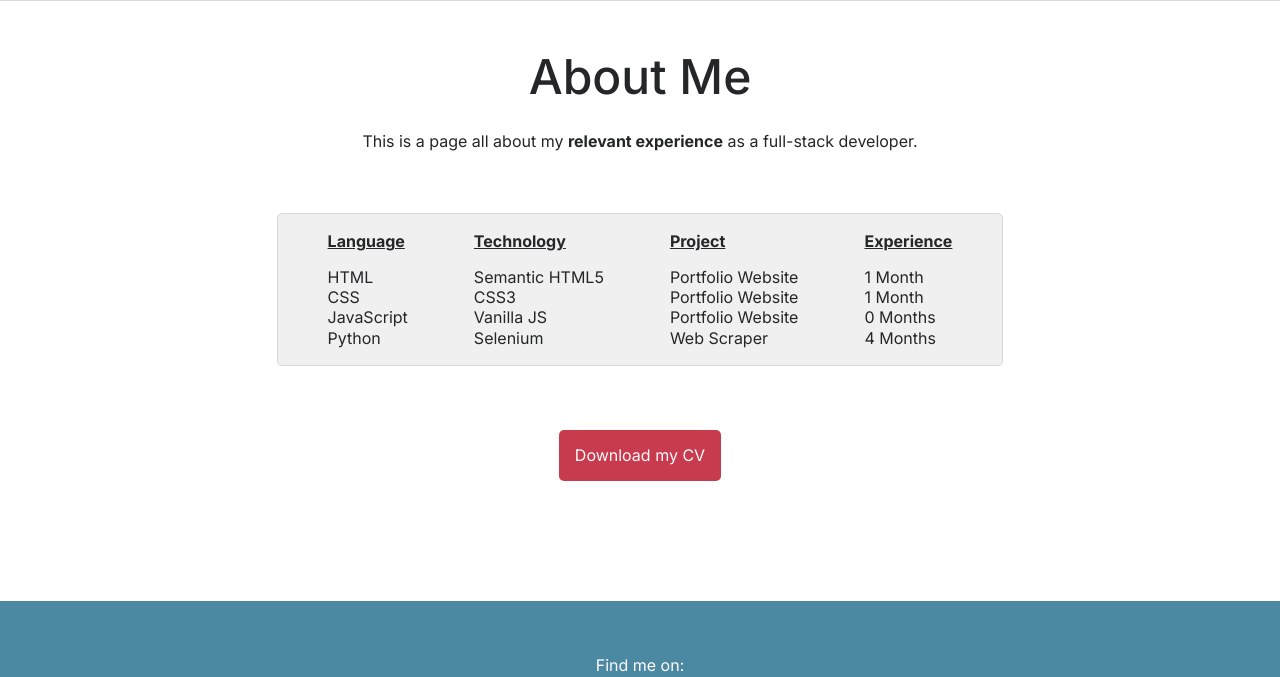
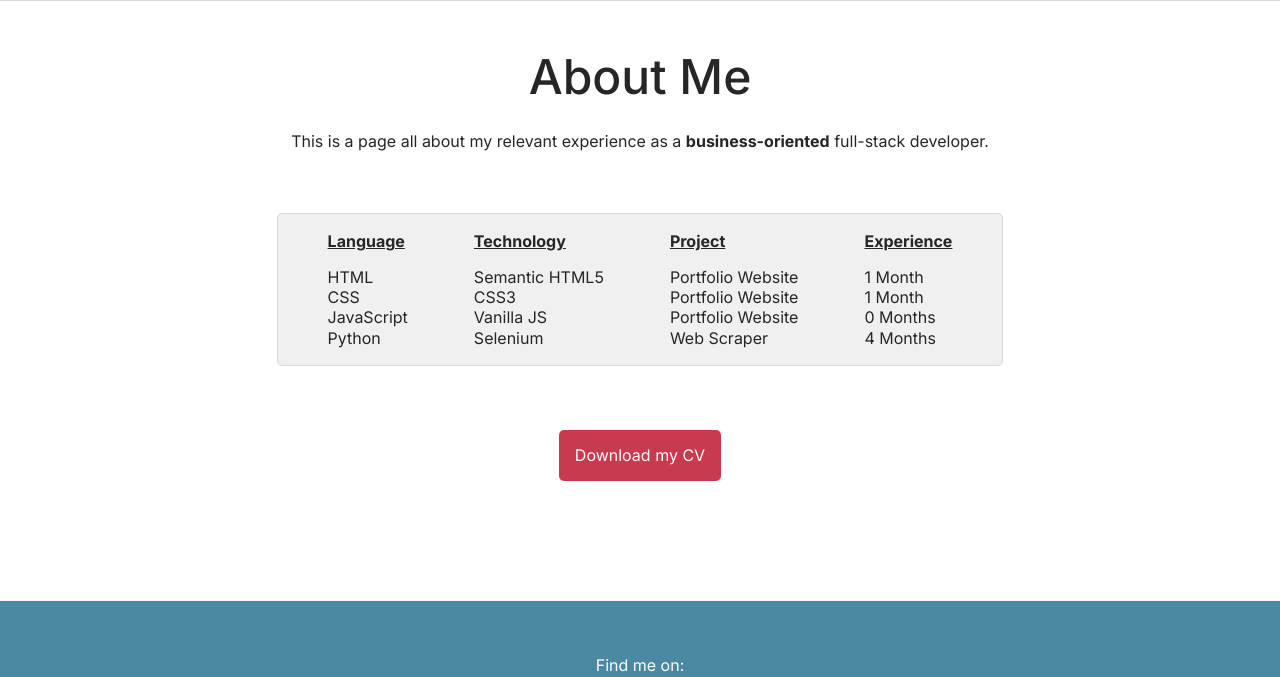
Before and after one commit to digital-solver/portfolio-website, a plain HTML site: page about.html in a window 1280 px wide. Shown: the part 74-751 px from the top of the page. Drawn offline with nearby package versions, Linux system fonts and the light colour scheme.

Commit message:
Adding branding emphaisis
Emphasising my position as, specifically, a business oriented developer.

```diff
--- a/about.html
+++ b/about.html
@@ -48,7 +48,7 @@
     <!-- MAIN -->
     <main class="about-page">
         <h1>About Me</h1>
-        <p class="about-page__subheading">This is a page all about my <b>relevant experience</b> as a full-stack
+        <p class="about-page__subheading">This is a page all about my relevant experience as a <b>business-oriented</b> full-stack
             developer.</p>
         <div class="about-page__table-container">
             <table>
```
